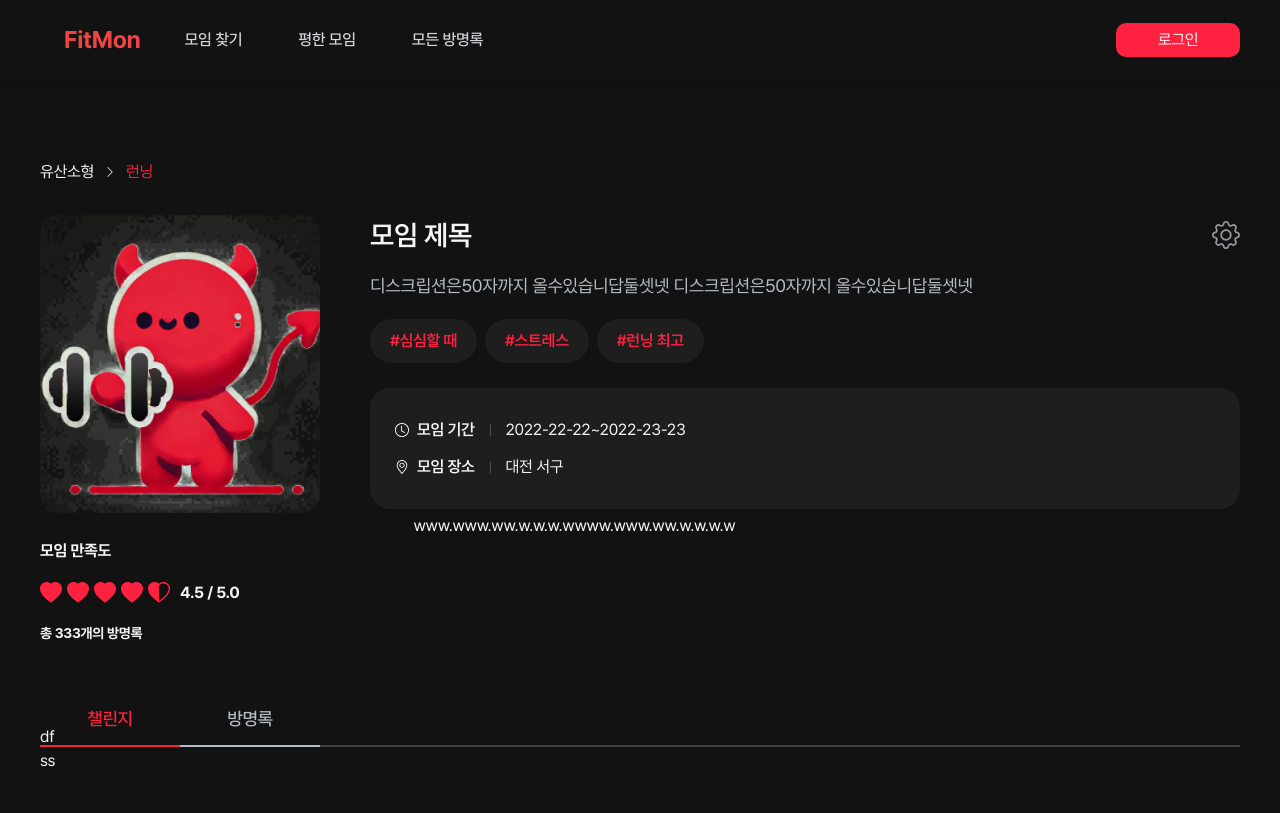
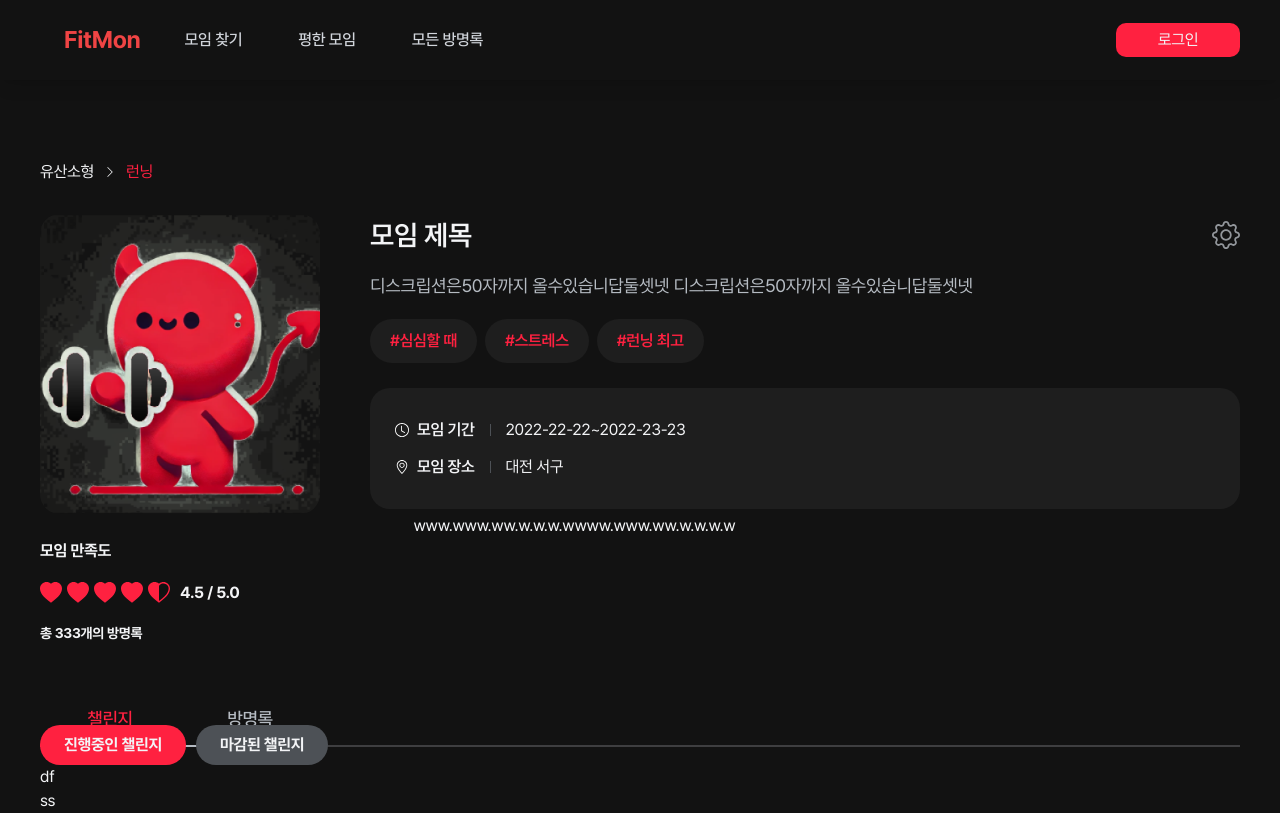
Before and after one commit to FESI06-project/-frontend, a Next.js app: page /detail/1 in a window 1280 px wide. Built offline with nearby package versions, Linux system fonts and the light colour scheme.

Commit message:
✨ feat: SubTag 공통 컴포넌트 구현

```diff
--- /dev/null
+++ b/src/components/SubTag.tsx
@@ -0,0 +1,35 @@
+import { TabItem } from '@/types';
+
+interface SubTagProps {
+  tags: TabItem[];
+  currentTag: string;
+  onTagChange: (id: TabItem['id']) => void; // 여기도 마찬가지
+  className?: string;
+}
+export default function SubTag({
+  tags,
+  currentTag,
+  onTagChange,
+  className = '',
+}: SubTagProps) {
+  const handleTagClick = (id: TabItem['id']) => {
+    // 여기도 수정
+    onTagChange(id);
+  };
+  return (
+    <div className={`w-full ${className}`}>
+      {tags.map((tag) => (
+        <button
+          key={tag.id}
+          onClick={() => handleTagClick(tag.id)}
+          className={`
+                px-6 py-2 mr-[10px] font-bold text-white rounded-[50px]
+                ${currentTag === tag.id ? 'bg-primary' : 'bg-dark-500'}
+              `}
+        >
+          {tag.label}
+        </button>
+      ))}
+    </div>
+  );
+}
--- a/src/pages/detail/components/GatheringChallenge.tsx
+++ b/src/pages/detail/components/GatheringChallenge.tsx
@@ -1,9 +1,26 @@
+import SubTag from '@/components/SubTag';
 import { GatheringChallengeType } from '@/types';
+import { useState } from 'react';
 
 export default function GatheringChallenge({
   challenge,
 }: {
   challenge: GatheringChallengeType;
 }) {
-  return <div>{challenge ? 'df' : 'ss'}</div>;
+  const challengeSubTagItems = [
+    { id: 'inProgress', label: '진행중인 챌린지' },
+    { id: 'done', label: '마감된 챌린지' },
+  ];
+  const [currentTag, setCurrentTag] = useState('inProgress');
+
+  return (
+    <div>
+      <SubTag
+        tags={challengeSubTagItems}
+        currentTag={currentTag}
+        onTagChange={(newTag) => setCurrentTag(newTag)}
+      />
+      <p>{challenge ? 'df' : 'ss'}</p>
+    </div>
+  );
 }
```
